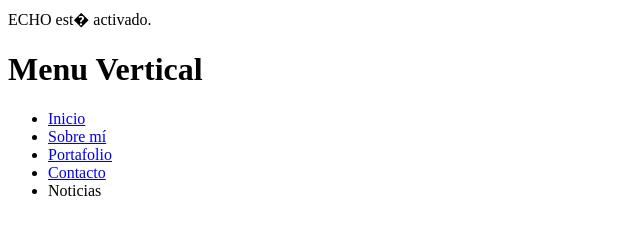
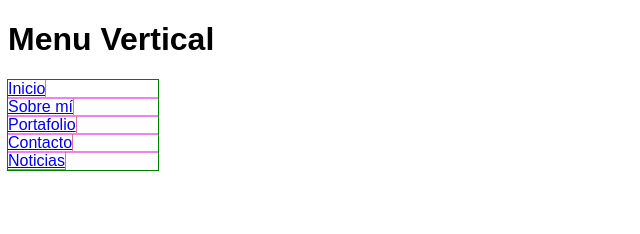
Before and after one commit to AraceliCumen/menuvertical, a plain HTML site: page index.html in a window 1280 px wide. Shown: the whole page, without its empty margins (0-640 px from the left). Drawn offline with Linux system fonts and the light colour scheme.

Commit message:
Actualizando css

```diff
--- a/css/main.css
+++ b/css/main.css
@@ -1,5 +1,3 @@
-ECHO est� activado.
-
 
 /*
     #f9a91a-->Laboratoria
@@ -9,3 +7,24 @@ ECHO est� activado.
     font-family --> sans-serif
 
 */
+
+
+body{
+    font-family: sans-serif;
+}
+
+ul{
+    outline: 1px solid green;
+    list-style: none;
+    margin: 0;
+    padding: 0;
+    width: 150px;
+}
+
+ li{
+    outline: 1px solid violet;
+ }
+
+a{
+    outline: 1px solid palevioletred;
+}
--- a/index.html
+++ b/index.html
@@ -1,4 +1,4 @@
-ECHO est� activado.
+
 
 <!DOCTYPE html>
 <html>
@@ -11,10 +11,10 @@ ECHO est� activado.
     <h1>Menu Vertical</h1>
     <ul>
         <li><a href="http://laboratoria.la/" target="_blank">Inicio</a></li>
-        <li><a href="#">Sobre mí</a></li>
-        <li><a href="#">Portafolio</a></li>
-        <li><a href="#">Contacto</a></li>
-        <li><a href="#"></a>Noticias</li>
+        <li><a href="#" target="_blank">Sobre mí</a></li>
+        <li><a href="#" target="_blank">Portafolio</a></li>
+        <li><a href="#" target="_blank">Contacto</a></li>
+        <li><a href="#" target="_blank">Noticias</a></li>
     </ul>
 
     <script type="text/javascript" src="js/app.js"></script>
```
Also changed, not shown: 1 other file.
